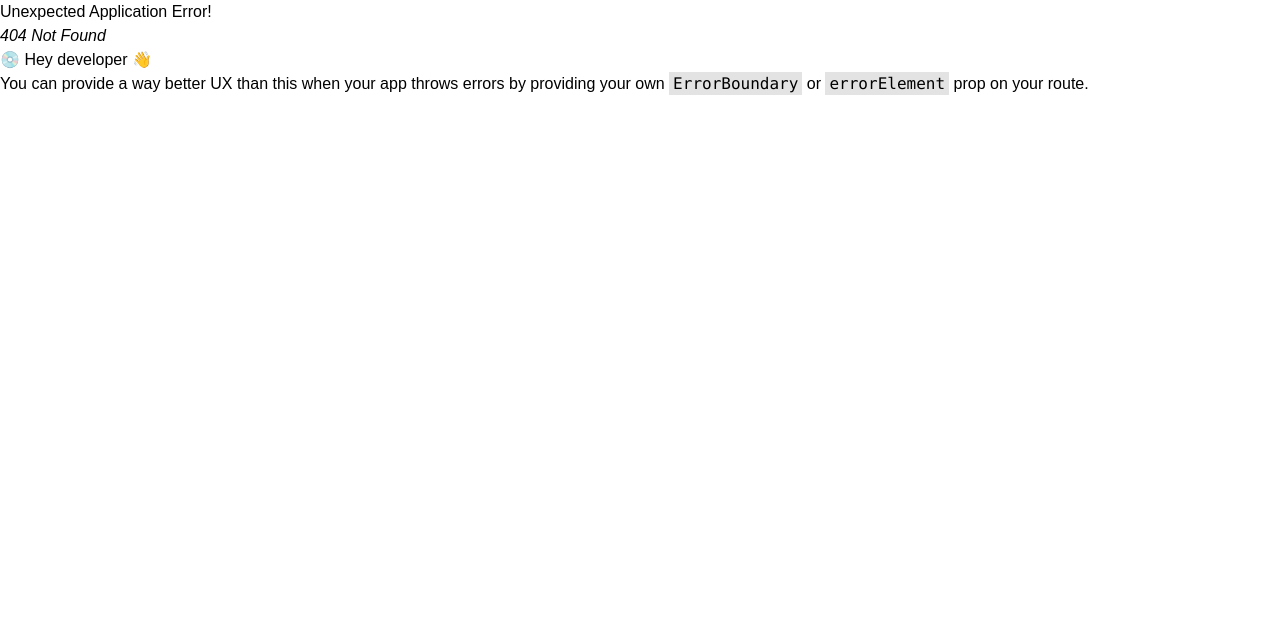
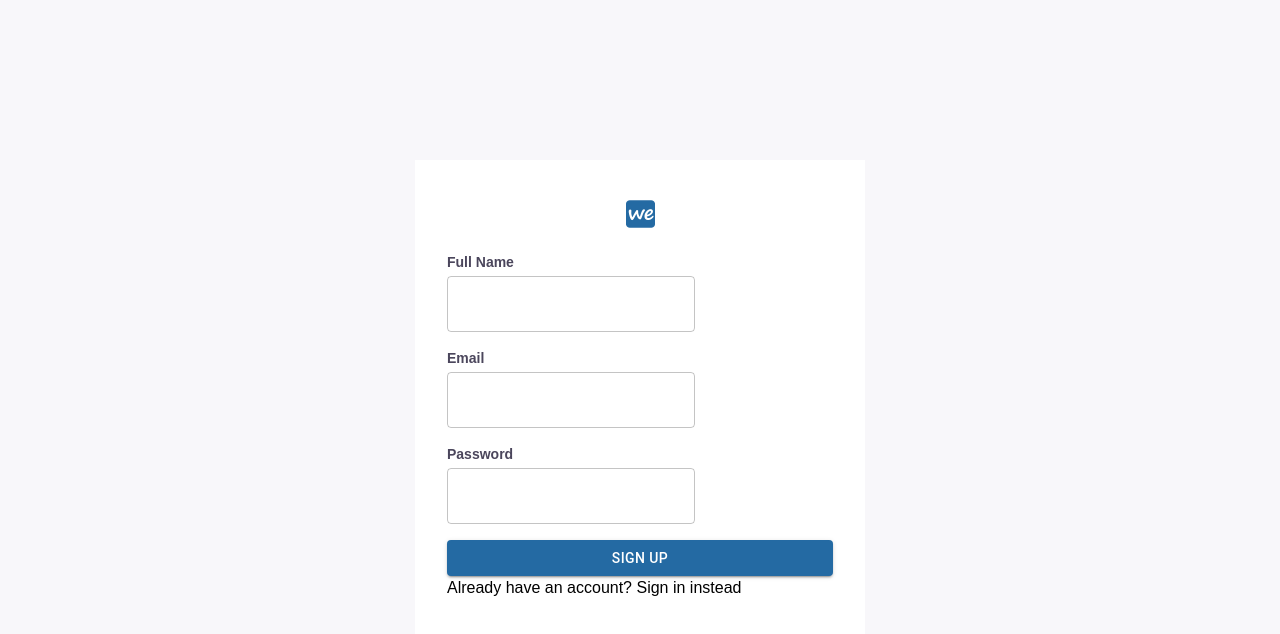
Before and after one commit to huuphong1998/WeConnectApp, a React (Vite) app: page /register in a window 1280 px wide. Before the commit this address had no page. Shown: the top 634 px of the page. Built offline with nearby package versions, Linux system fonts and the light colour scheme.

Commit message:
Build UI for Register Page

```diff
--- /dev/null
+++ b/src/components/FormField.jsx
@@ -0,0 +1,18 @@
+import { Controller } from 'react-hook-form';
+
+const FormField = ({ control, label, name, type, Component }) => {
+    return (
+        <div>
+            <p className="mb-1 text-sm font-bold text-[#4b465c]">{label}</p>
+            <Controller
+                name={name}
+                control={control}
+                render={({ field: { onChange, value, name } }) => {
+                    return <Component onChange={onChange} value={value} name={name} type={type} control={control} />;
+                }}
+            />
+        </div>
+    );
+};
+
+export default FormField;
--- /dev/null
+++ b/src/components/FormInputs/TextInput.jsx
@@ -0,0 +1,7 @@
+import { TextField } from '@mui/material';
+
+const TextInput = ({ onChange, value, name, type = 'text' }) => {
+    return <TextField name={name} value={value} type={type} onChange={onChange} />;
+};
+
+export default TextInput;
--- a/src/main.jsx
+++ b/src/main.jsx
@@ -7,6 +7,7 @@ import { lazy } from 'react';
 import { ThemeProvider } from '@mui/material';
 const HomePage = lazy(() => import('@pages/HomePage'));
 import theme from './configs/muiConfig';
+import RegisterPage from '@pages/RegisterPage';
 
 const router = createBrowserRouter([
     {
@@ -15,6 +16,10 @@ const router = createBrowserRouter([
             {
                 path: '/',
                 element: <HomePage />,
+            },
+            {
+                path: '/register',
+                element: <RegisterPage />,
             },
         ],
     },
--- /dev/null
+++ b/src/pages/RegisterPage.jsx
@@ -0,0 +1,34 @@
+import FormField from '@components/FormField';
+import TextInput from '@components/FormInputs/TextInput';
+import { Button } from '@mui/material';
+import { useForm } from 'react-hook-form';
+import { Link } from 'react-router-dom';
+
+const RegisterPage = () => {
+    const { control } = useForm();
+
+    return (
+        <div className="flex h-screen items-center justify-center bg-[#f8f7fa]">
+            <div className="h-fit w-[450px] bg-white px-8 py-10">
+                <img srcSet="/weconnect-logo.png 2x" className="mx-auto mb-6" />
+                <form className="flex flex-col gap-4">
+                    <FormField name="fullName" label="Full Name" control={control} Component={TextInput} />
+                    <FormField name="email" label="Email" control={control} Component={TextInput} />
+                    <FormField
+                        name="password"
+                        label="Password"
+                        type="password"
+                        control={control}
+                        Component={TextInput}
+                    />
+                    <Button variant="contained">Sign up</Button>
+                </form>
+                <p>
+                    Already have an account? <Link to="/login">Sign in instead</Link>
+                </p>
+            </div>
+        </div>
+    );
+};
+
+export default RegisterPage;
```
Also changed, not shown: public/weconnect-logo.png (added).
